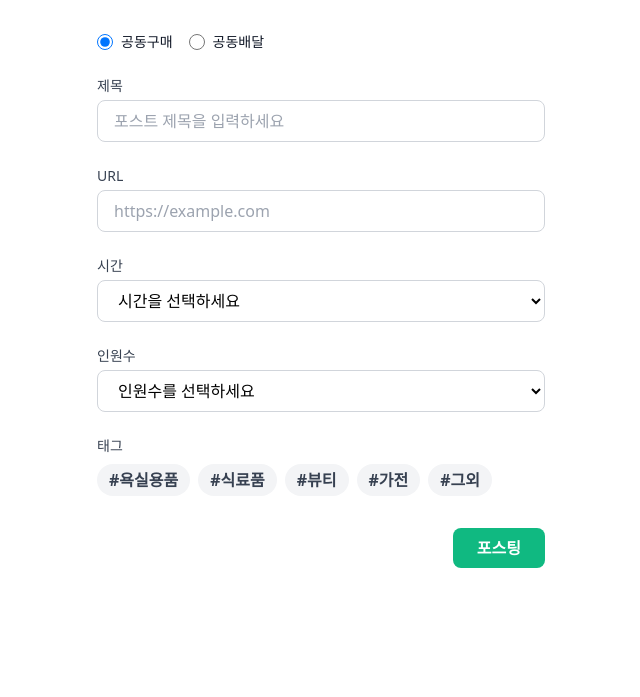
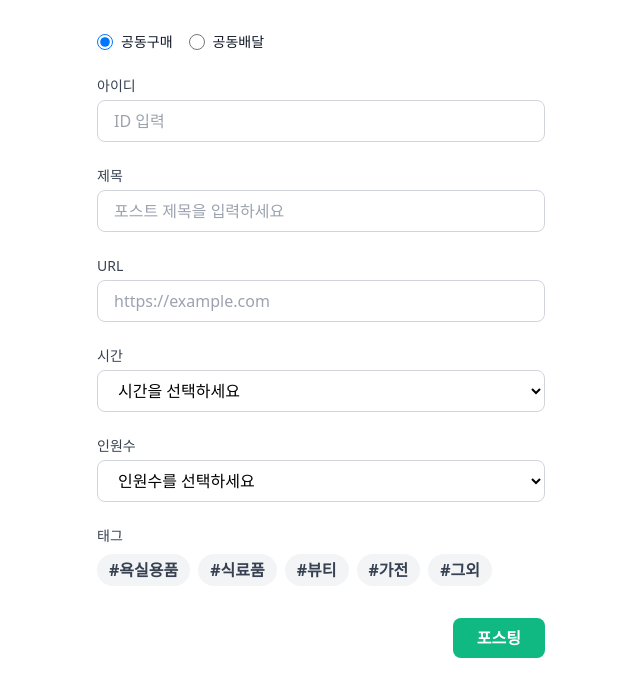
Before and after one commit to dong7812/JUNGLE_WEEK1, a Python web app: template templates/popup/posting.html in a window 1280 px wide. Shown: the top 697 px of the page, without its empty margins (319-959 px from the left). Run offline with Jinja, Linux system fonts and the light colour scheme; the template is opened without the code that fills it, so the values that code supplies are empty; some libraries are stand-ins or nearby versions.

```diff
--- a/templates/popup/posting.html
+++ b/templates/popup/posting.html
@@ -28,6 +28,14 @@
       </div>
     </div>
 
+    <!-- 임시 ID -->
+    <form id="post-form" class="space-y-6">
+      <div>
+        <label for="userID" class="block text-sm font-medium text-gray-700 mb-1">아이디</label>
+        <input type="text" id="userID" name="userID" placeholder="ID 입력"
+          class="w-full border border-gray-300 rounded-lg px-4 py-2 focus:outline-none focus:ring-2 focus:ring-emerald-500"
+          required>
+      </div>
       <!-- 폼 -->
       <form id="post-form" class="space-y-6">
         <div>
```
Lines whose indentation alone changed are shown as unchanged.
